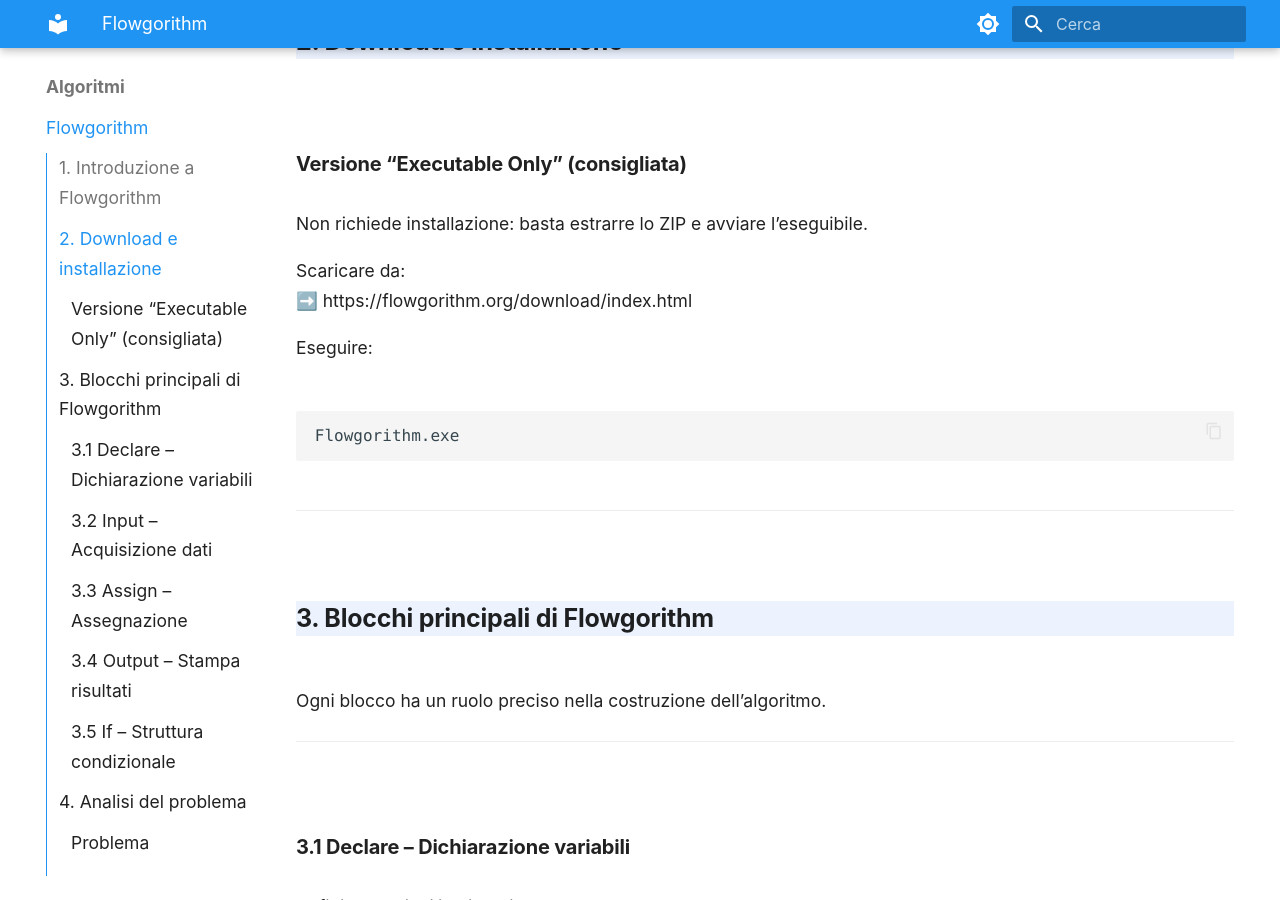
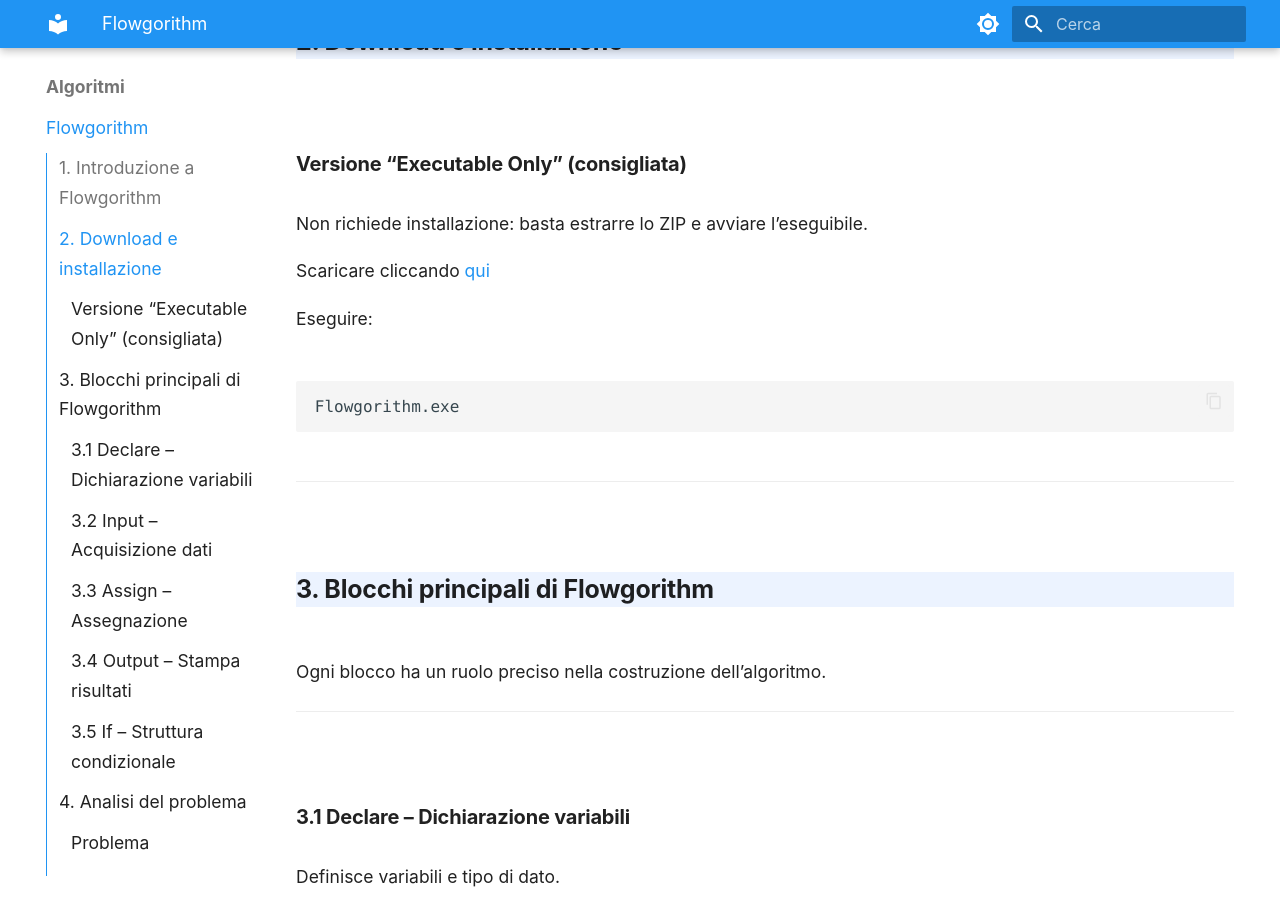
Before and after one commit to Federob/infohandouts, an MkDocs documentation site: the page built from docs/algocoding/01_flowgorithm.md, in a window 1280 px wide and 900 px high, scrolled down 514 px. Built offline with MkDocs 1.6.1 and Material for MkDocs 9.7.7, drawn with Linux system fonts in a browser that asks for light colours.

Commit message:
link for downloading flowg [ci]

```diff
--- a/docs/algocoding/01_flowgorithm.md
+++ b/docs/algocoding/01_flowgorithm.md
@@ -13,8 +13,7 @@
 
 Non richiede installazione: basta estrarre lo ZIP e avviare l’eseguibile.
 
-Scaricare da:
-➡️ https://flowgorithm.org/download/index.html
+Scaricare cliccando [qui](https://flowgorithm.org/download/index.html)
 
 Eseguire:
 
```
